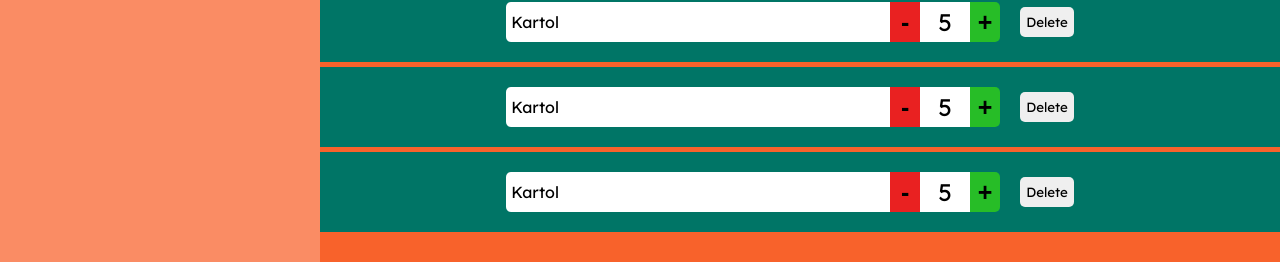
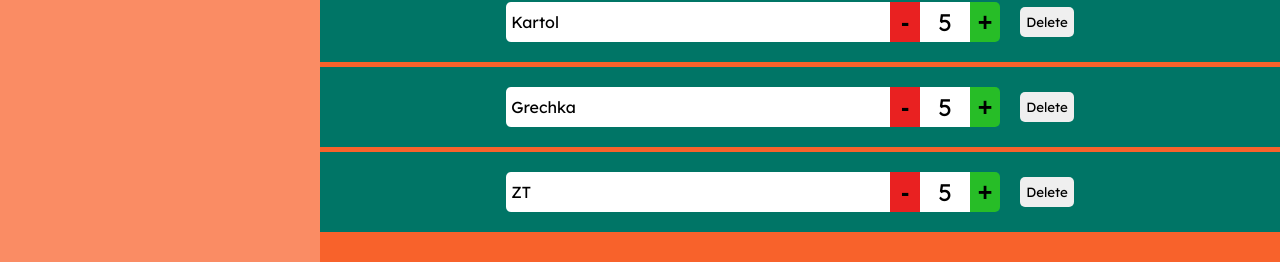
Before and after one commit to SaulReznik/WhatToCook, a React app: page /products in a window 1280 px wide. Shown: the part 228-490 px from the top of the page. Built offline with nearby package versions, Linux system fonts and the light colour scheme.

Commit message:
restart the project and some debuging

```diff
--- a/package.json
+++ b/package.json
@@ -13,6 +13,7 @@
   "devDependencies": {
     "@babel/cli": "^7.1.0",
     "@babel/core": "^7.1.0",
+    "@babel/plugin-proposal-class-properties": "^7.8.3",
     "@babel/preset-env": "^7.1.0",
     "@babel/preset-react": "^7.0.0",
     "babel-loader": "^8.0.2",
--- a/src/App.js
+++ b/src/App.js
@@ -5,11 +5,119 @@ import Sidebar from "./components/Sidebar";
 import Body from "./components/Body";
 
 export default class App extends React.Component{
+    state = {
+        newItem: {
+            name: "",
+            amount: 0
+        },
+        products: [
+            {
+                name: "Kartol",
+                amount: 5
+            },
+            {
+                name: "Grechka",
+                amount: 5
+            },
+            {
+                name: "ZT",
+                amount: 5
+            }
+        ]
+    };
+
+    handleName = (e) => {
+        this.setState({ newItem: { ...this.state.newItem, name: e.target.value } })
+    }
+
+    handleAmount = (e) => {
+        const regex = /^[0-9\b]+$/;
+
+        if (regex.test(e.target.value)) {
+            this.setState({ newItem: { ...this.state.newItem, amount: e.target.value } })
+        }
+
+    }
+
+    minusNewItem = () => {
+        if (this.state.newItem.amount > 0) {
+            this.setState({ newItem: { ...this.state.newItem, amount: this.state.newItem.amount - 1 } });
+        }
+    }
+
+    plusNewItem = () => {
+        this.setState({ newItem: { ...this.state.newItem, amount: this.state.newItem.amount + 1 } })
+    }
+
+    minus = (index) => {
+        const { products } = this.state;
+
+        if (products[index].amount > 0) {
+            const before = products.filter((item, indx) => indx < index);
+            const after = products.filter((item, indx) => indx > index);
+
+            this.setState({
+                products: [
+                    ...before,
+                    {
+                        name: products[index].name,
+                        amount: products[index].amount - 1
+                    },
+                    ...after
+                ]
+            })
+        }
+    }
+
+    plus = (index) => {
+        const { products } = this.state;
+        const before = products.filter((item, indx) => indx < index);
+        const after = products.filter((item, indx) => indx > index);
+
+        this.setState({
+            products: [
+                ...before,
+                {
+                    name: products[index].name,
+                    amount: products[index].amount + 1
+                },
+                ...after
+            ]
+        })
+    }
+
+    deleteItem = (id) => {
+        this.setState({ products: this.state.products.filter((item, index) => index !== id) });
+    }
+
+    handleSubmit = () => {
+        if (this.state.newItem.name.length > 0 && this.state.newItem.amount > 0) {
+            let singleProduct = {
+                name: this.state.newItem.name,
+                amount: this.state.newItem.amount
+            }
+            this.setState({
+                products: [...this.state.products, singleProduct],
+                newItem: { name: "", amount: 0 }
+            });
+        }
+    }
+
     render(){
         return(
             <div className="App">
                 <Sidebar />
-                <Body />
+                <Body
+                    state={this.state}
+                    handleName={this.handleName}
+                    handleAmount={this.handleAmount}
+                    handleSubmit={this.handleSubmit}
+                    plusNewItem={this.plusNewItem}
+                    minusNewItem={this.minusNewItem}
+                    plus={this.plus}
+                    minus={this.minus}
+                    deleteItem={this.deleteItem}
+                />
             </div>
         );
     }
--- a/src/components/Body.js
+++ b/src/components/Body.js
@@ -7,10 +7,34 @@ import Recepies from './routes/Recepies';
 
 export default class Body extends React.Component{
     render(){
+        const {
+            state,
+            handleName,
+            handleAmount,
+            handleSubmit,
+            plusNewItem,
+            minusNewItem,
+            plus,
+            minus,
+            deleteItem
+        } = this.props;
+
         return(
             <div className="body">
                 <h1>Body</h1>
-                <Route path="/products" component={Products} />
+                <Route path="/products" render={(routeProps) => (
+                <Products
+                    {...routeProps}
+                    state={state}
+                    handleName={handleName}
+                    handleAmount={handleAmount}
+                    handleSubmit={handleSubmit}
+                    plusNewItem={plusNewItem}
+                    minusNewItem={minusNewItem}
+                    plus={plus}
+                    minus={minus}
+                    deleteItem={deleteItem}
+                />)} />
                 <Route path="/recepies" component={Recepies} />
             </div>
         )
--- a/src/components/routes/Products.js
+++ b/src/components/routes/Products.js
@@ -4,9 +4,7 @@ import update from 'react-addons-update';
 import "../../styles/Products.css";
 
 export default class Products extends React.Component{
-    constructor(props){
-        super(props);
-        this.state = {
+    state = {
         newItem: {
             name: "",
             amount: 0
@@ -25,20 +23,9 @@ export default class Products extends React.Component{
                 amount: 5
             }
         ]
-        }
+    };
 
-        this.toggleInputs = this.toggleInputs.bind(this);
-        this.handleName = this.handleName.bind(this);
-        this.handleAmount = this.handleAmount.bind(this);
-        this.plusNewItem = this.plusNewItem.bind(this);
-        this.minusNewItem = this.minusNewItem.bind(this);
-        this.minus = this.minus.bind(this);
-        this.plus = this.plus.bind(this);
-        this.handleSubmit = this.handleSubmit.bind(this);
-        this.delete = this.delete.bind(this);
-    }
-
-    toggleInputs() {
+    toggleInputs = () => {
         let inputs_div = document.getElementById("add-product-container");
 
         if (inputs_div.style.display === "block") {
@@ -48,63 +35,19 @@ export default class Products extends React.Component{
         }
     }
 
-    handleName(e) {
-        this.setState({ newItem: { ...this.state.newItem, name: e.target.value } })
-    }
+    render(){
+        const {
+            state,
+            handleName,
+            handleAmount,
+            handleSubmit,
+            plusNewItem,
+            minusNewItem,
+            plus,
+            minus,
+            deleteItem
+        } = this.props;
 
-    handleAmount(e) {
-        const regex = /^[0-9\b]+$/;
-
-        if (regex.test(e.target.value)) {
-            this.setState({ newItem: { ...this.state.newItem, amount: e.target.value } })
-        }
-
-    }
-
-    minusNewItem() {
-        if (this.state.newItem.amount > 0){
-            this.setState({ newItem: { ...this.state.newItem, amount: this.state.newItem.amount - 1 } })
-        }
-    }
-
-    plusNewItem() {
-        this.setState({ newItem: { ...this.state.newItem, amount: this.state.newItem.amount + 1}})
-    }
-
-    minus(index){
-        if (this.state.products[index].amount > 0) {
-            let products = update(this.state.products, { [index]: { amount: { $set: this.state.products[index].amount - 1 } } });
-            this.setState({
-                products: products
-            })
-        }
-    }
-
-    plus(index) {
-        let products = update(this.state.products, { [index]: { amount: { $set: this.state.products[index].amount + 1 } } });
-        this.setState({
-            products: products
-        })
-    }
-
-    delete(id) {
-        this.setState({products: this.state.products.filter((item, index) => index !== id)});
-    }
-
-    handleSubmit() {
-        if (this.state.newItem.name.length > 0 && this.state.newItem.amount > 0){
-            let singleProduct = {
-                name: this.state.newItem.name,
-                amount: this.state.newItem.amount
-            }
-            this.setState({
-                products: [...this.state.products, singleProduct],
-                newItem: { name: "", amount: 0 }
-            });
-        }
-    }
-
-    render(){
         return(
             <div>
 
@@ -112,36 +55,36 @@ export default class Products extends React.Component{
                 <button onClick={this.toggleInputs} id="enter-new-product-button">Enter New Product</button>
 
                 <div id="add-product-container">
-                    <div id="inputs-container" onSubmit={this.handleSubmit}>
+                    <div id="inputs-container" onSubmit={handleSubmit}>
                         <input
-                            onChange={this.handleName}
-                            value={this.state.newItem.name}
+                            onChange={handleName}
+                            value={state.newItem.name}
                             className="product-input"
                             type="text"
                         />
-                        <button onClick={this.minusNewItem} className="plus-minus-buttons" id="minus">-</button>
+                        <button onClick={minusNewItem} className="plus-minus-buttons" id="minus">-</button>
                         <input
-                            onChange={this.handleAmount}
-                            value={this.state.newItem.amount}
+                            onChange={handleAmount}
+                            value={state.newItem.amount}
                             className="amount-input"
                             type="text"
                             readOnly
                         />
-                        <button onClick={this.plusNewItem} className="plus-minus-buttons" id="plus">+</button>
+                        <button onClick={plusNewItem} className="plus-minus-buttons" id="plus">+</button>
 
-                        <button onClick={this.handleSubmit} id="submit-button">Add New Product</button>
+                        <button onClick={handleSubmit} id="submit-button">Add New Product</button>
                     </div>
                 </div>
 
                 {
-                    this.state.products.map((item, index) => {
+                    state.products.map((item, index) => {
                         return(
                             <div className="product-item" key={index}>
-                                <input className="product-input" readOnly value={this.state.products[index].name} type="text" />
-                                <button className="plus-minus-buttons" id="minus" onClick={() => this.minus(index)}>-</button>
-                                <input className="amount-input" readOnly value={this.state.products[index].amount} type="text" />
-                                <button className="plus-minus-buttons" id="plus" onClick={() => this.plus(index)}>+</button>
-                                <button className="delete-button" onClick={() => this.delete(index)}>Delete</button>
+                                <input className="product-input" readOnly value={state.products[index].name} type="text" />
+                                <button className="plus-minus-buttons" id="minus" onClick={() => minus(index)}>-</button>
+                                <input className="amount-input" readOnly value={state.products[index].amount} type="text" />
+                                <button className="plus-minus-buttons" id="plus" onClick={() => plus(index)}>+</button>
+                                <button className="delete-button" onClick={() => deleteItem(index)}>Delete</button>
                             </div>
                         )
                     })
```
Also changed, not shown: .babelrc, 1 other file (tests, documents, lock files or other folders). Lines whose indentation alone changed are shown as unchanged.
